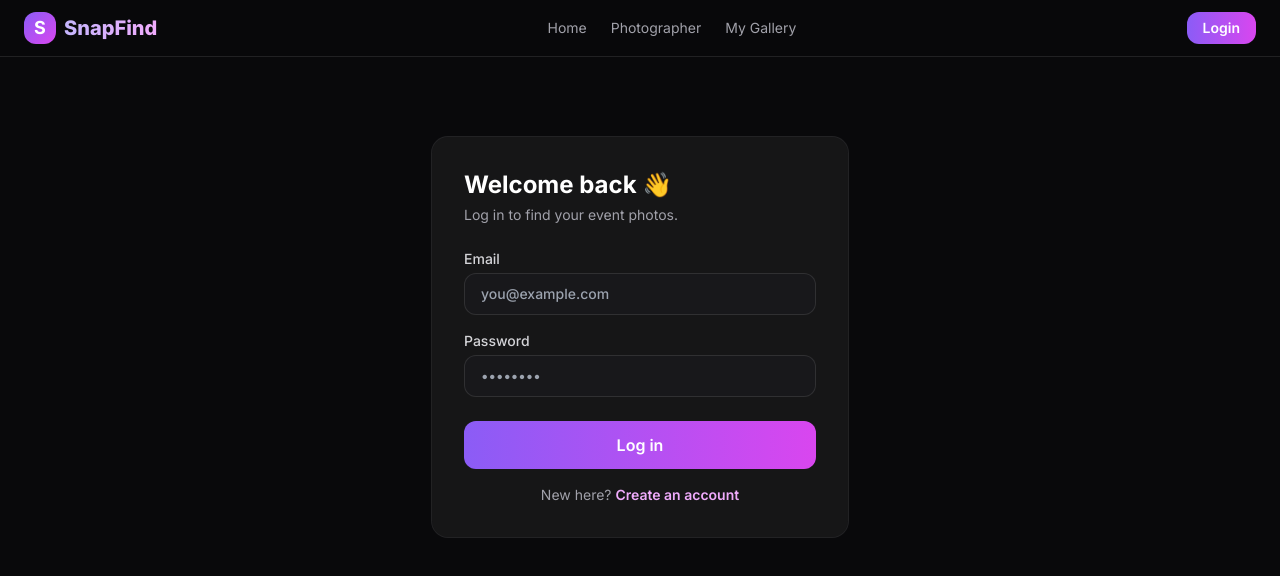
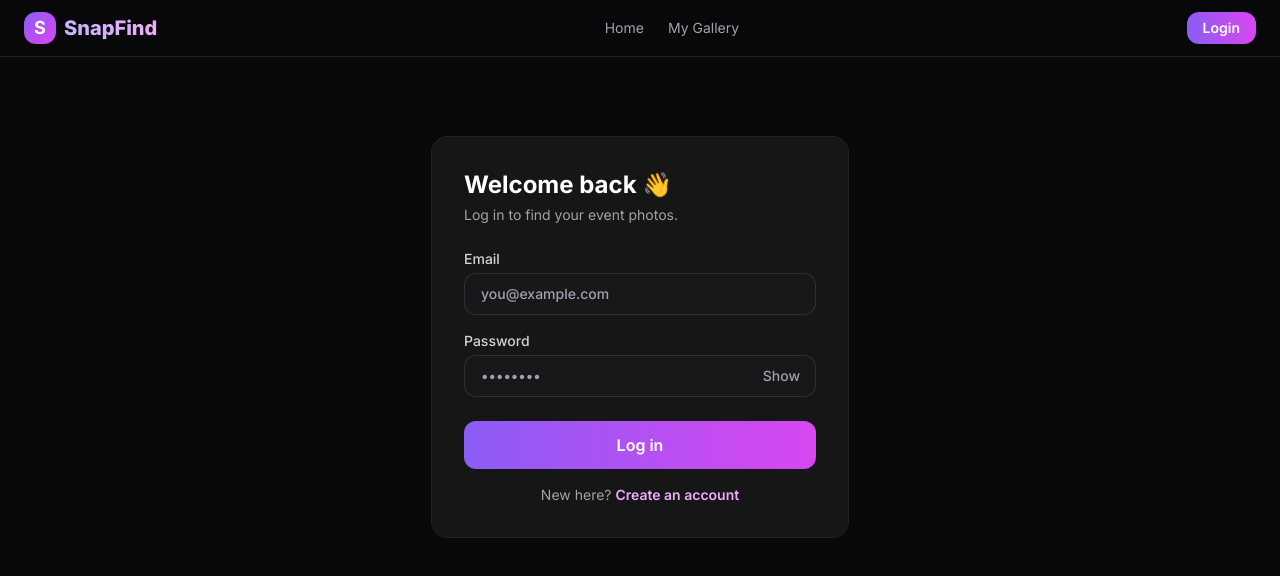
Before and after one commit to dknottphotography/snapfind, a Next.js app in the folder frontend/: page /login in a window 1280 px wide. Shown: the top 576 px of the page. Built offline with nearby package versions, Linux system fonts and the light colour scheme; no server answers.

Commit message:
Guest-only public site: remove photographer buttons, add show-password toggle on login

```diff
--- a/frontend/components/Navbar.jsx
+++ b/frontend/components/Navbar.jsx
@@ -33,9 +33,6 @@ export default function Navbar() {
           <Link href="/" className="transition hover:text-white">
             Home
           </Link>
-          <Link href="/admin" className="transition hover:text-white">
-            Photographer
-          </Link>
           <Link href="/gallery" className="transition hover:text-white">
             My Gallery
           </Link>
--- a/frontend/pages/index.jsx
+++ b/frontend/pages/index.jsx
@@ -85,14 +85,8 @@ export default function Home() {
             </p>
             <div className="mt-8 flex flex-wrap gap-4">
               <Link
-                href="/admin"
+                href="/gallery"
                 className="rounded-2xl bg-gradient-to-r from-violet-500 to-fuchsia-500 px-7 py-3 font-semibold text-white shadow-lg shadow-fuchsia-500/20 transition hover:opacity-90"
-              >
-                I&apos;m a Photographer
-              </Link>
-              <Link
-                href="/gallery"
-                className="rounded-2xl border border-white/20 px-7 py-3 font-semibold text-zinc-200 transition hover:border-white/40 hover:text-white"
               >
                 Find My Photos
               </Link>
--- a/frontend/pages/login.jsx
+++ b/frontend/pages/login.jsx
@@ -9,6 +9,7 @@ export default function LoginPage() {
   const router = useRouter();
   const [email, setEmail] = useState("");
   const [password, setPassword] = useState("");
+  const [showPassword, setShowPassword] = useState(false);
   const [error, setError] = useState("");
   const [loading, setLoading] = useState(false);
 
@@ -71,14 +72,24 @@ export default function LoginPage() {
 
             <label className="mt-4 block text-sm font-medium text-zinc-300">
               Password
+              <div className="relative mt-1">
                 <input
-                type="password"
+                  type={showPassword ? "text" : "password"}
                   required
                   value={password}
                   onChange={(e) => setPassword(e.target.value)}
-                className="mt-1 w-full rounded-xl border border-white/10 bg-zinc-900 px-4 py-2.5 text-white outline-none transition focus:border-fuchsia-500"
+                  className="w-full rounded-xl border border-white/10 bg-zinc-900 px-4 py-2.5 pr-12 text-white outline-none transition focus:border-fuchsia-500"
                   placeholder="••••••••"
                 />
+                <button
+                  type="button"
+                  onClick={() => setShowPassword((v) => !v)}
+                  className="absolute inset-y-0 right-0 px-4 text-sm font-medium text-zinc-400 transition hover:text-white"
+                  aria-label={showPassword ? "Hide password" : "Show password"}
+                >
+                  {showPassword ? "Hide" : "Show"}
+                </button>
+              </div>
             </label>
 
             <button
```
Lines whose indentation alone changed are shown as unchanged.
